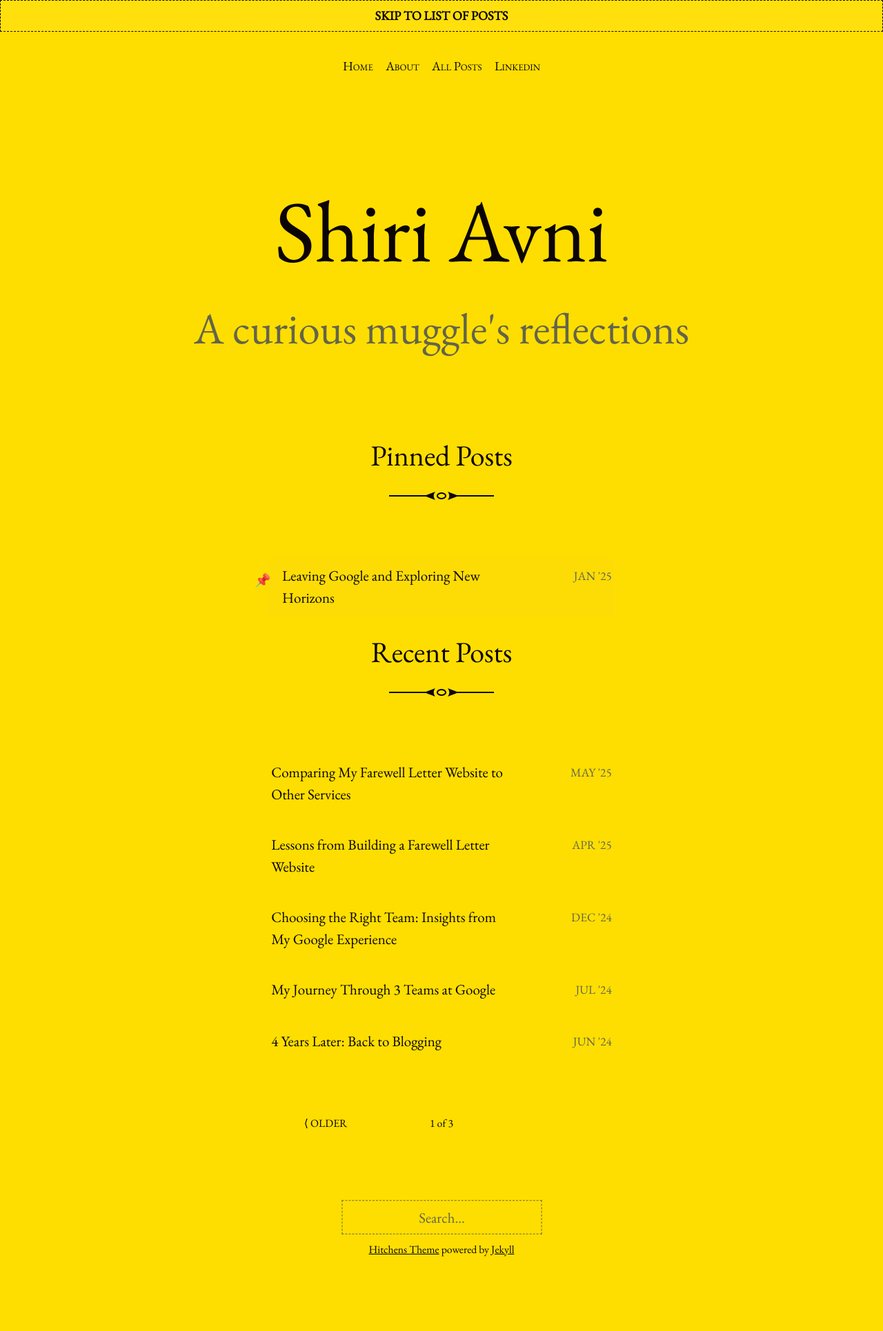
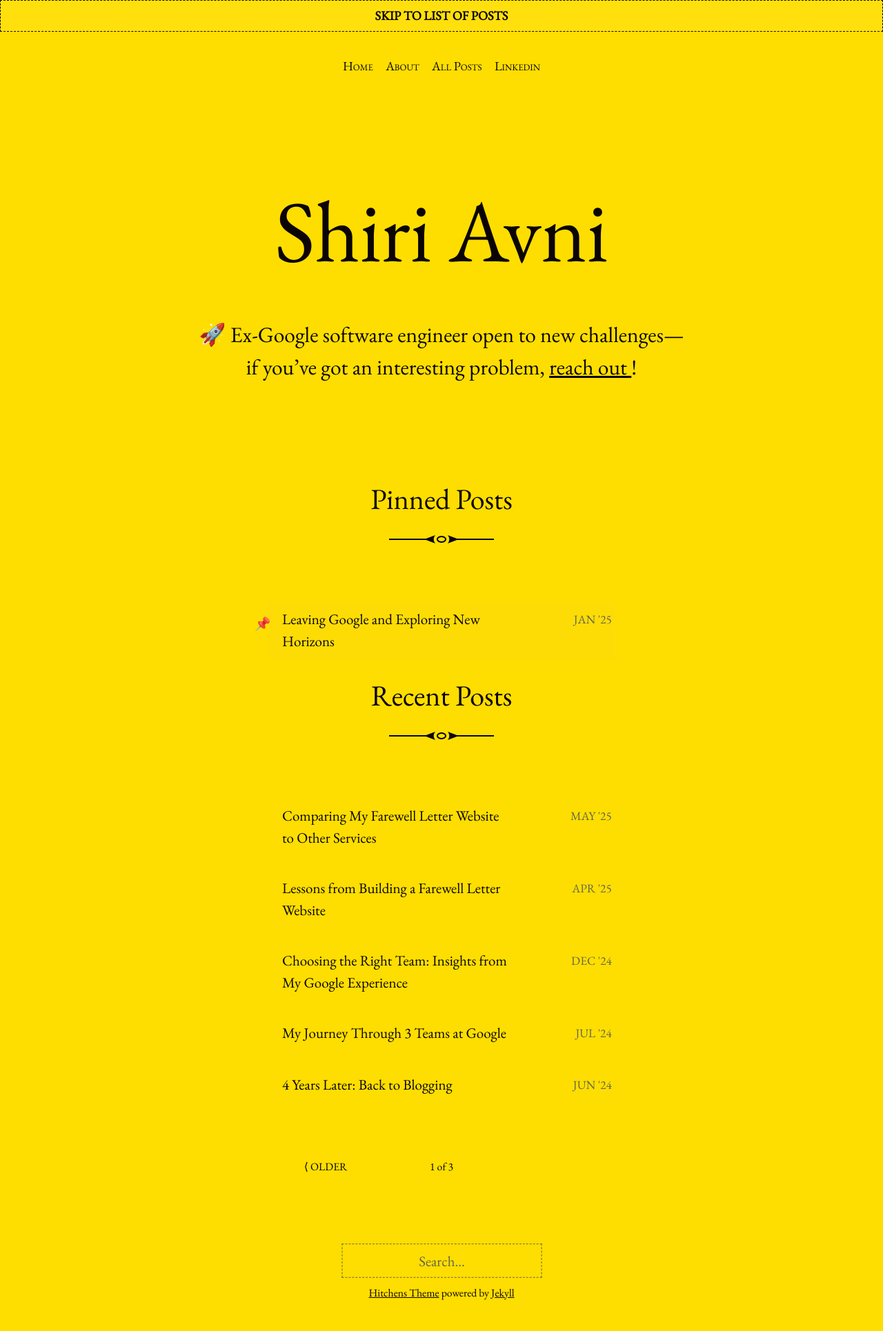
Before and after one commit to s-avni/s-avni.github.io, a Jekyll site: the page built from index.html, in a window 1280 px wide. Shown: the whole page at 69% size. Built offline with Jekyll 4.4.1, drawn with Linux system fonts in a browser that asks for light colours; the list of posts is cut into pages by our own code; comment, search, counter and statistics services are not loaded; before the commit the page ends 1867 px from its top, so only the background shows below that.

Commit message:
chore: fix mobile nits

```diff
--- a/_layouts/home.html
+++ b/_layouts/home.html
@@ -14,10 +14,13 @@ layout: default
         {{ site.title }}
       </h1>
     {% endif %}
-    {% if site.title %}
-      <h2>
-        {{ site.description }}
-      </h2>
+    {% if site.description %}
+      <h3>
+        🚀 Ex-Google software engineer open to new challenges— <br/>
+  if you’ve got an interesting problem, <a href="https://www.linkedin.com/in/avni-shiri/" target="_blank" rel="noopener noreferrer">
+    reach out
+  </a>!
+      </h3>
     {% endif %}
   </header>
 {% endif %}
--- a/_sass/_masthead.scss
+++ b/_sass/_masthead.scss
@@ -23,3 +23,12 @@
     font-size: 3em;
   }
 }
+
+.site-masthead h3 {
+  font-size: 1em;
+  margin: 1em auto;
+  padding: 0 2rem;
+  @media (min-width: $on-tablet) {
+    font-size: 1.5em;
+  }
+}
--- a/_sass/_post-list.scss
+++ b/_sass/_post-list.scss
@@ -46,6 +46,7 @@
   flex-direction: column-reverse;
   text-decoration: none;
   padding: 0.25em;
+  padding-left: 1em;
   transition: opacity 0.125s ease-in-out;
   &:hover,
   &:focus {
```
Also changed, not shown: _posts/2025-05-17-epitaphs-comparison.md (+1 -1 lines).
